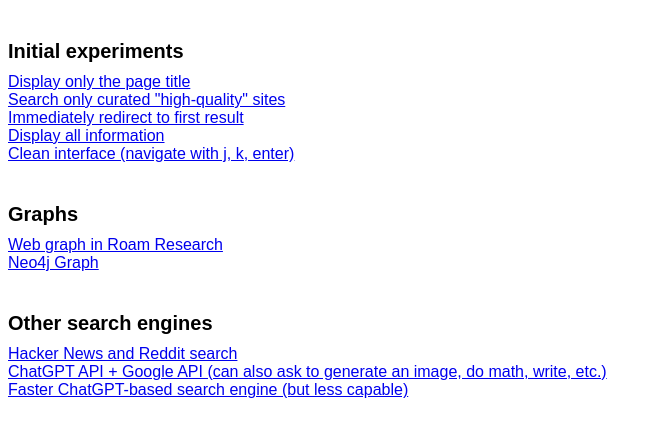
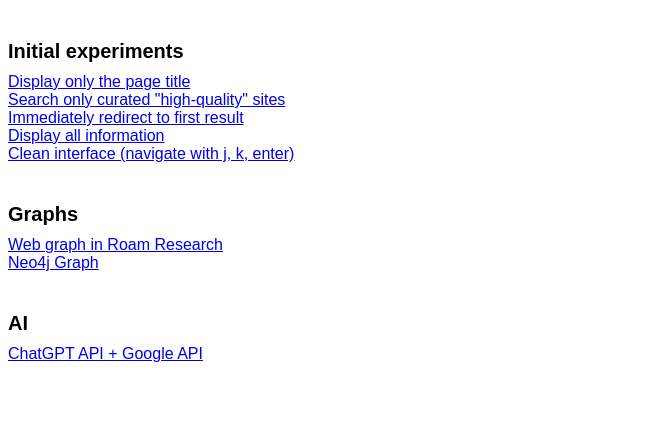
Before and after one commit to griffinli/nternet-demos, a Next.js app: page / in a window 1280 px wide. Shown: the top 436 px of the page, without its empty margins (0-662 px from the left). Built offline with nearby package versions, Linux system fonts and the light colour scheme; a web font is replaced by a local one.

Commit message:
Revise ChatGPT listing

```diff
--- a/pages/index.tsx
+++ b/pages/index.tsx
@@ -23,10 +23,8 @@
             <a href="https://roamresearch.com/#/app/searchtest5/graph">Web graph in Roam Research</a>
             <a href="https://griffinli.notion.site/Web-Graphs-e8e2ed6fd4584be0a8d26f24457ff02d">Neo4j Graph</a>
 
-            <h1>Other search engines</h1>
-            <a href="https://community.thesearchengine.company/">Hacker News and Reddit search</a>
-            <a href="http://ec2-44-199-219-222.compute-1.amazonaws.com:8080/">ChatGPT API + Google API (can also ask to generate an image, do math, write, etc.)</a>
-            <a href="http://ec2-44-199-219-222.compute-1.amazonaws.com:8080/fast">Faster ChatGPT-based search engine (but less capable)</a>
+            <h1>AI</h1>
+            <a href="https://searchgpt.griffinli.vercel.app">ChatGPT API + Google API</a>
         </>
     )
 }
```
